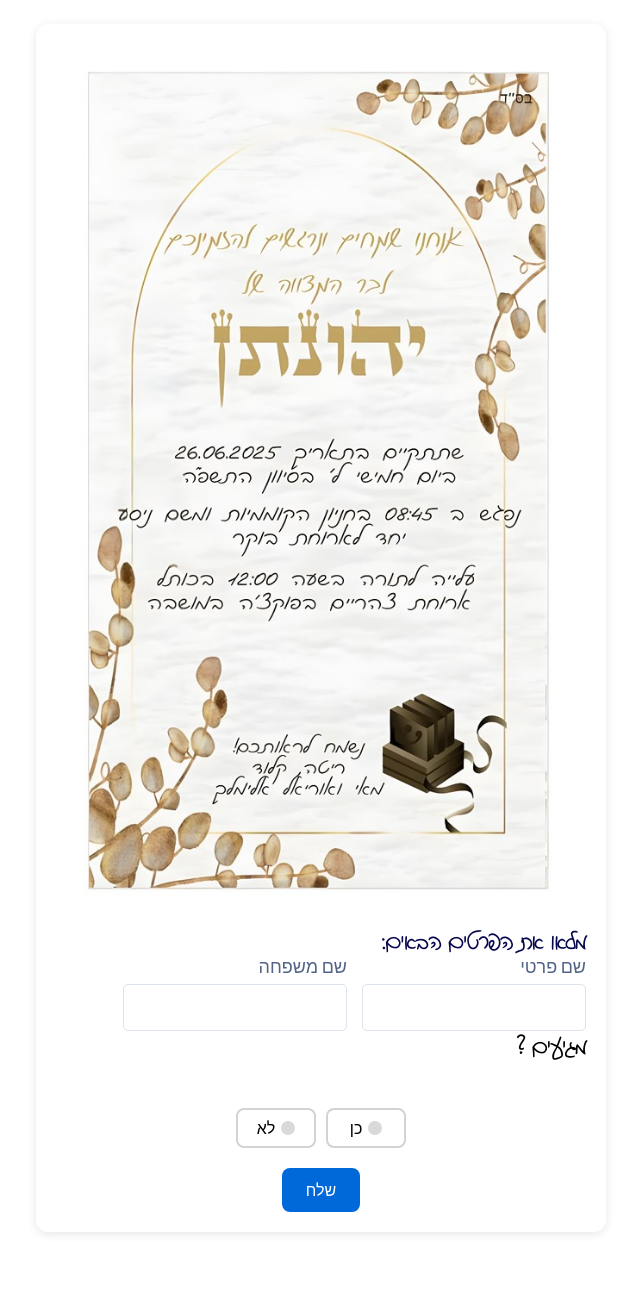
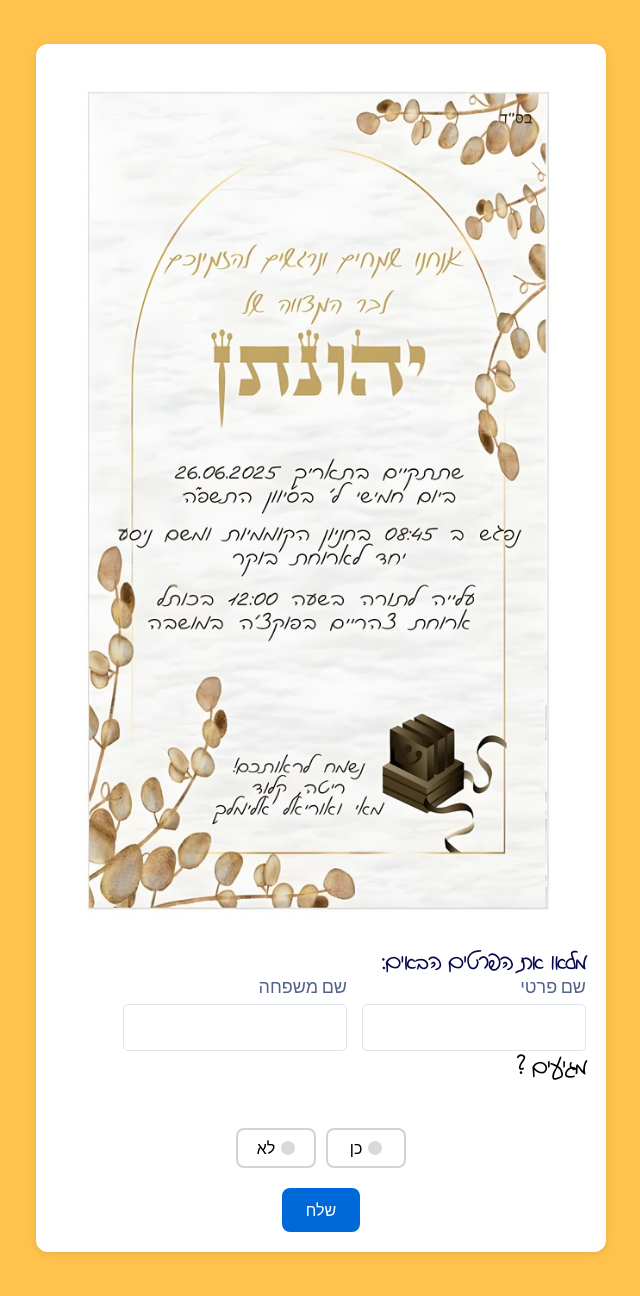
Before and after one commit to mayElimelech/Simple-Devops, a Flask app: page / in a window 1280 px wide. Shown: the whole page, without its empty margins (319-959 px from the left). Before the commit the page ends 1234 px from the top, so only its background shows below. Run offline with Flask 3, Linux system fonts and the light colour scheme; some libraries are stand-ins or nearby versions.

Commit message:
added font4

```diff
--- a/templates/testPage.html
+++ b/templates/testPage.html
@@ -93,11 +93,13 @@ h2 {
   font-family: 'Dana Yad', sans-serif;
   direction: rtl; /* For Hebrew */
 }
+  body {
+    font-family: 'Inter', sans-serif;
+    padding: 20px;
+    background-color: #ffc34d;
+    text-align: right;
+  }
 
-  body {
-  font-family: 'Dana Yad', sans-serif;
-  direction: rtl; /* For Hebrew */
-}
   .formbold-main-wrapper {
     display: flex;
     align-items: center;
```
